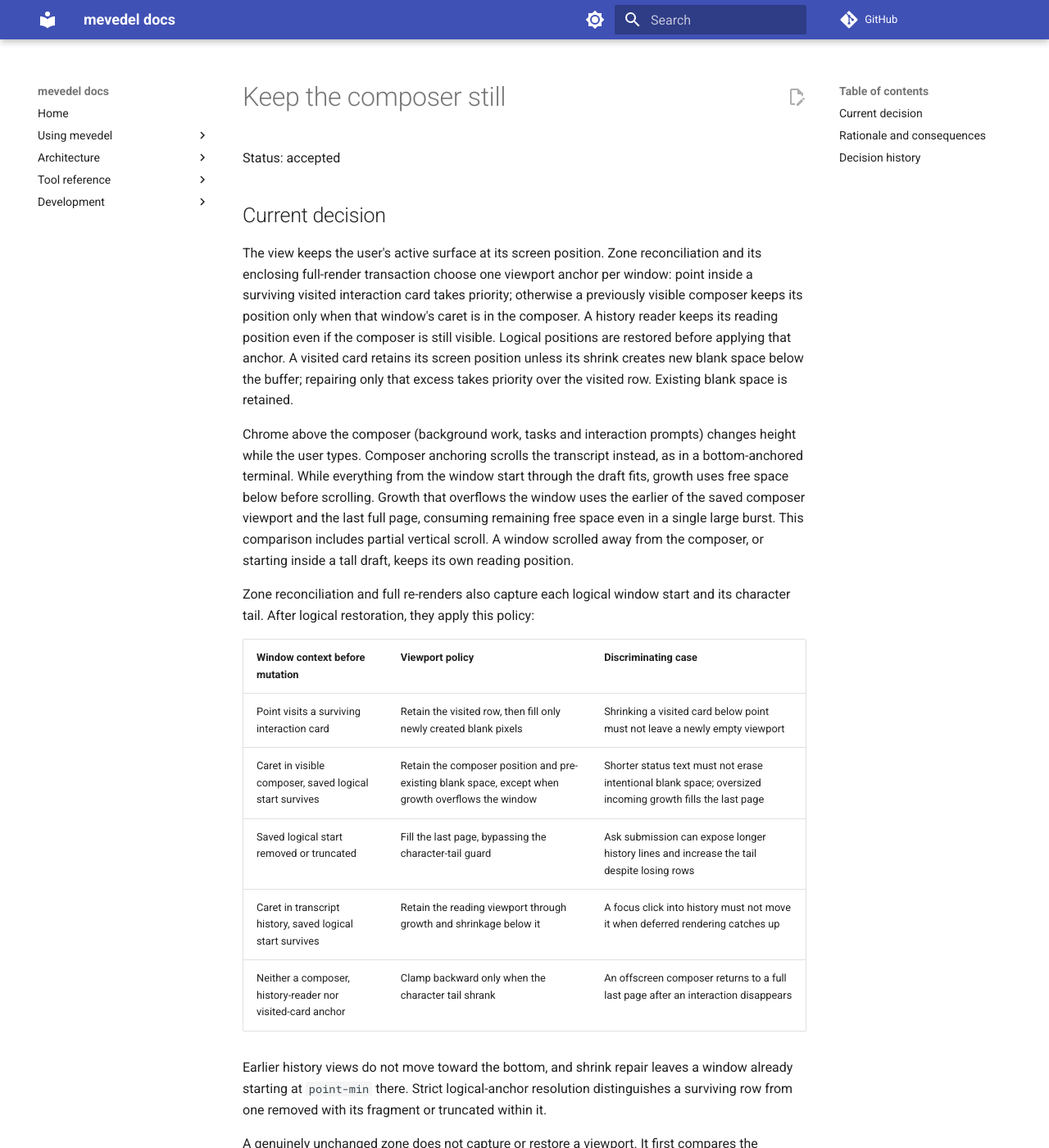
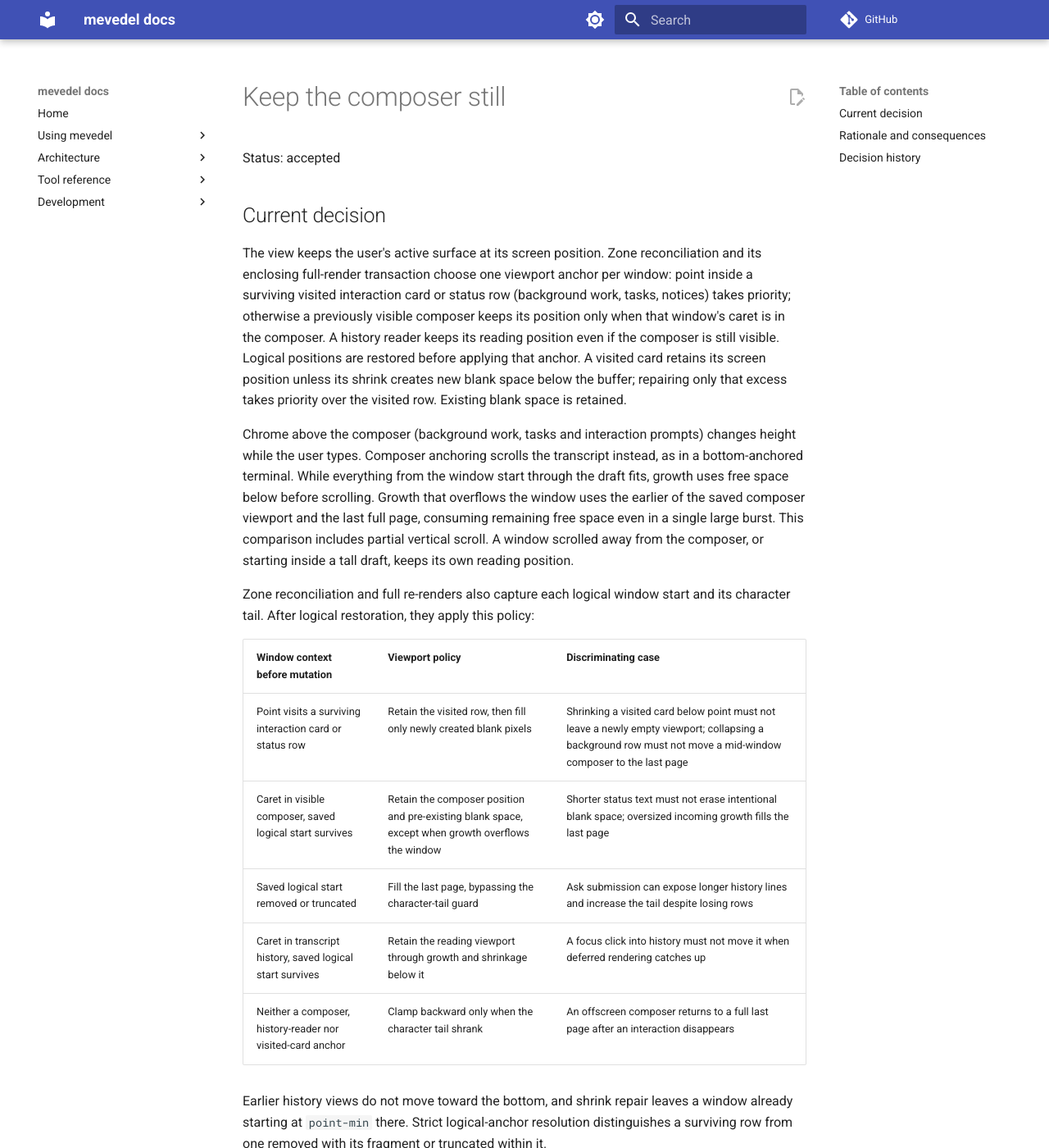
Before and after one commit to FrauH0lle/mevedel, an MkDocs documentation site: the page built from docs/adr/0126-keep-the-composer-still.md, in a window 1280 px wide and 1400 px high. Shown: the whole window at 82% size. Built offline with MkDocs 1.6.1 and Material for MkDocs 9.7.7, drawn with Linux system fonts in a browser that asks for light colours; comment, search, counter and statistics services are not loaded; some of the changed text lies outside the part shown.

Commit message:
fix(view): Keep a visited status row still across redraws
Collapsing an expanded background row with the composer mid-window moved
the composer to the last page (graphical reproduction: body pixel 400 to
600).  Point on a status row matched no viewport anchor, so the shrinking
character tail clamped the window to its last page.

Status rows now take the visited-row policy of interaction cards in both
zone reconciliation and the user view-state entry, through one zone
helper: the row keeps its screen position and only newly created blank
space is filled, which returns the composer to its row.  A full redraw
under a visited [Manage] row no longer moves it either.  Amend ADR 0126.

```diff
--- a/docs/adr/0126-keep-the-composer-still.md
+++ b/docs/adr/0126-keep-the-composer-still.md
@@ -7,7 +7,8 @@ Status: accepted
 The view keeps the user's active surface at its screen position. Zone reconciliation
 and its enclosing full-render transaction
 choose one viewport anchor per window: point inside a surviving visited
-interaction card takes priority; otherwise a previously visible composer keeps
+interaction card or status row (background work, tasks, notices) takes
+priority; otherwise a previously visible composer keeps
 its position only when that window's caret is in the composer. A history reader
 keeps its reading position even if the composer is still visible. Logical
 positions are restored before applying
@@ -30,7 +31,7 @@ and its character tail. After logical restoration, they apply this policy:
 
 | Window context before mutation | Viewport policy | Discriminating case |
 | --- | --- | --- |
-| Point visits a surviving interaction card | Retain the visited row, then fill only newly created blank pixels | Shrinking a visited card below point must not leave a newly empty viewport |
+| Point visits a surviving interaction card or status row | Retain the visited row, then fill only newly created blank pixels | Shrinking a visited card below point must not leave a newly empty viewport; collapsing a background row must not move a mid-window composer to the last page |
 | Caret in visible composer, saved logical start survives | Retain the composer position and pre-existing blank space, except when growth overflows the window | Shorter status text must not erase intentional blank space; oversized incoming growth fills the last page |
 | Saved logical start removed or truncated | Fill the last page, bypassing the character-tail guard | Ask submission can expose longer history lines and increase the tail despite losing rows |
 | Caret in transcript history, saved logical start survives | Retain the reading viewport through growth and shrinkage below it | A focus click into history must not move it when deferred rendering catches up |
@@ -215,6 +216,17 @@ approval's RET action. An idle delay (as in Codex) only narrows that window, so
 focus is explicit.
 
 ## Decision history
+
+- **Status rows are visits too (2026-10-31).** Collapsing an expanded
+  background row while the composer sat mid-window moved the composer to the
+  bottom (graphical reproduction: composer at body pixel 400 moved to 600).
+  Point on a status row was neither a composer, history-reader nor visited-card
+  anchor, so the shrinking character tail clamped the window to its last page.
+  Status rows are rows a user visits deliberately, like interaction cards, so
+  they now take the visited-row policy: the row keeps its screen position and
+  only newly created blank space is filled, which returns the composer to its
+  row. A full redraw under a visited `[Manage]` row no longer moves that row.
+  Only windows whose point is in a managed row pay for the row measurement.
 
 - **Size round trips retain their blank-space baseline (2026-10-26).** A live
   focus trace showed focus returning to one frame repeatedly invoking window
```
Also changed, not shown: 3 other files.
